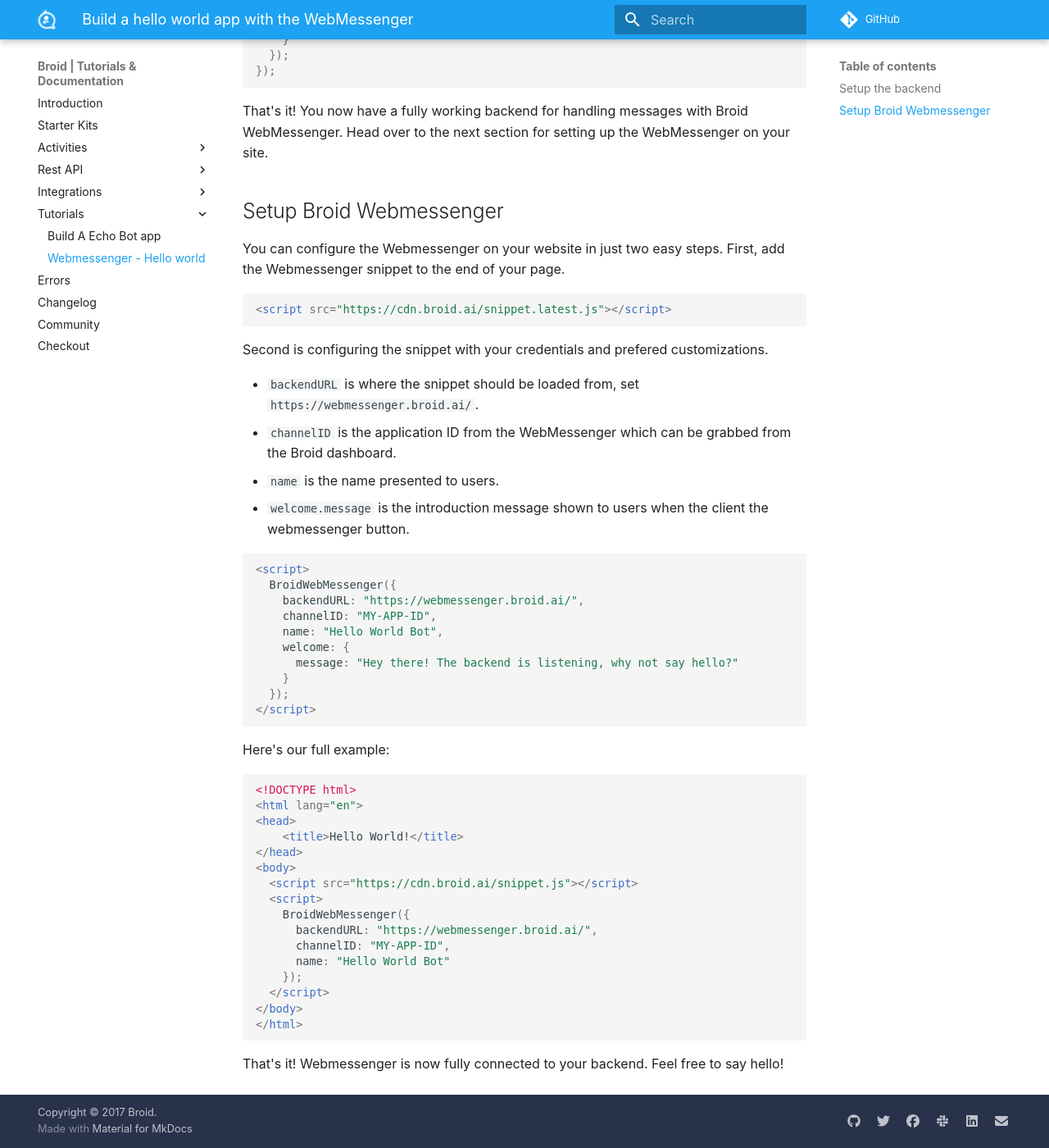
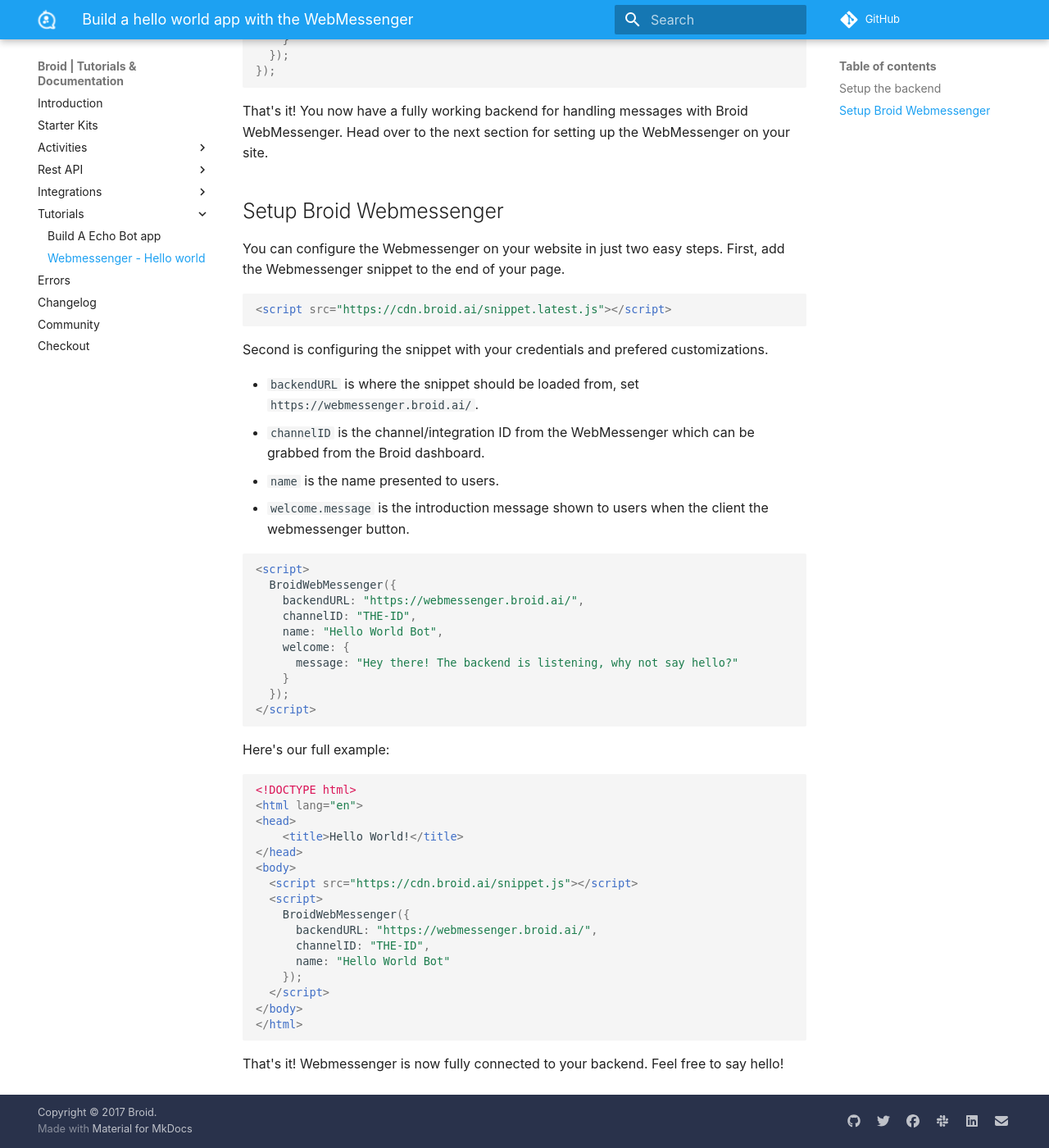
Before and after one commit to broidHQ/broid-docs, an MkDocs documentation site: the page built from docs/tutorials/hello-webmessenger.md, in a window 1280 px wide and 1400 px high, scrolled down 1632 px. Shown: the whole window at 82% size. Built offline with MkDocs 1.6.1 and Material for MkDocs 9.7.7, drawn with Linux system fonts in a browser that asks for light colours; some web fonts are replaced; comment, search, counter and statistics services are not loaded; old or Windows-style settings are respelled for this version of MkDocs.

Commit message:
Update hello-webmessenger.md

```diff
--- a/docs/tutorials/hello-webmessenger.md
+++ b/docs/tutorials/hello-webmessenger.md
@@ -98,7 +98,7 @@
 Second is configuring the snippet with your credentials and prefered customizations.
 
 - `backendURL` is where the snippet should be loaded from, set `https://webmessenger.broid.ai/`.
-- `channelID` is the application ID from the WebMessenger which can be grabbed from the Broid dashboard.
+- `channelID` is the channel/integration ID from the WebMessenger which can be grabbed from the Broid dashboard.
 - `name` is the name presented to users.
 - `welcome.message` is the introduction message shown to users when the client the webmessenger button.
 
@@ -106,7 +106,7 @@
 <script>
   BroidWebMessenger({
     backendURL: "https://webmessenger.broid.ai/",
-    channelID: "MY-APP-ID",
+    channelID: "THE-ID",
     name: "Hello World Bot",
     welcome: {
       message: "Hey there! The backend is listening, why not say hello?"
@@ -128,7 +128,7 @@
   <script>
     BroidWebMessenger({
       backendURL: "https://webmessenger.broid.ai/",
-      channelID: "MY-APP-ID",
+      channelID: "THE-ID",
       name: "Hello World Bot"
     });
   </script>
```
